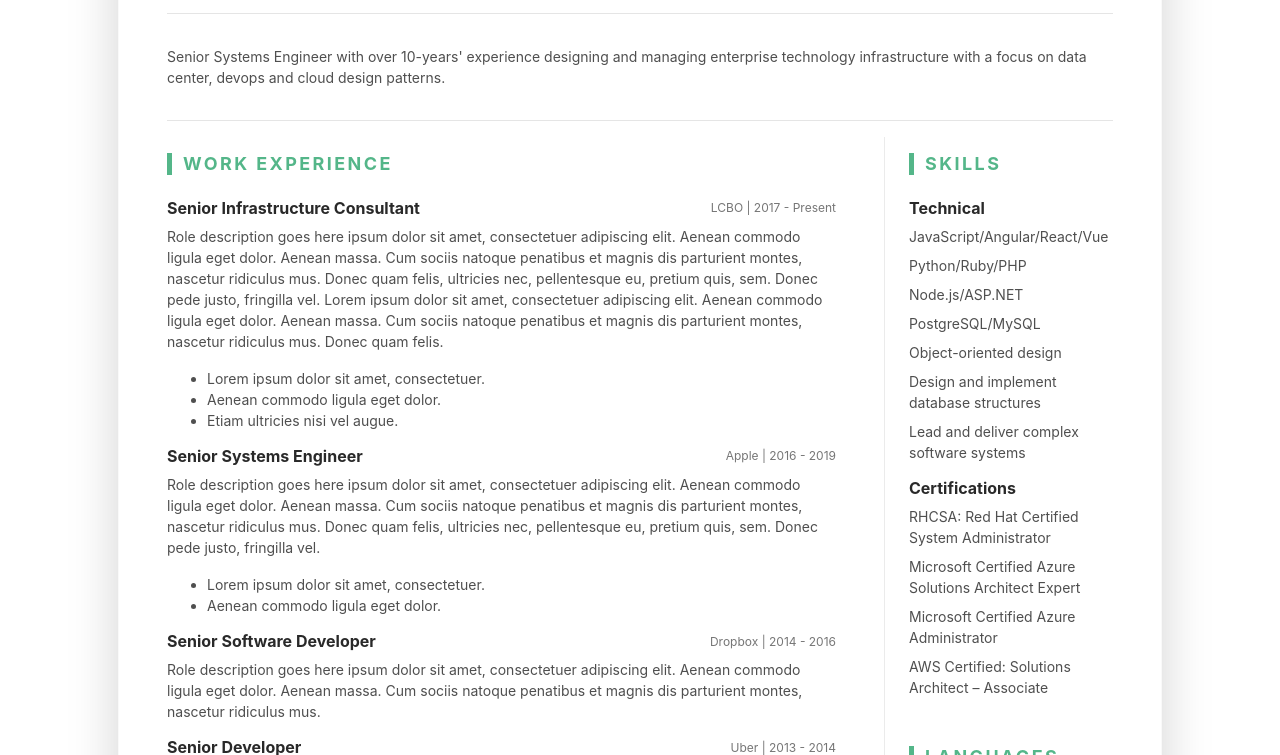
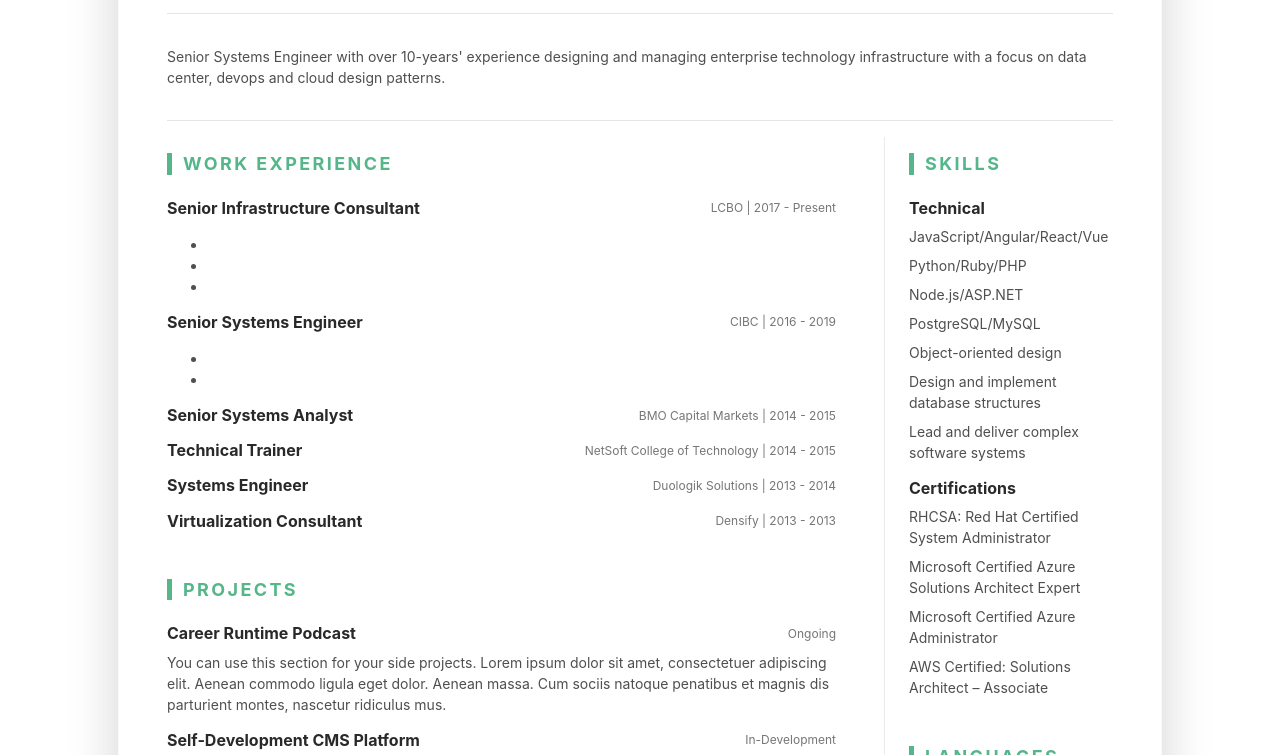
Before and after one commit to njbryan/njbryan.github.io, a plain HTML site: page index.html in a window 1280 px wide. Shown: the part 196-951 px from the top of the page. Drawn offline with Linux system fonts and the light colour scheme.

Commit message:
Removed a lot of template data njbryan/hugo-githubpages@a8ab9fd3c40fb5e8d2f52e50e76fa0f50fa467bb

```diff
--- a/index.html
+++ b/index.html
@@ -111,14 +111,14 @@
                                         <div class="item-meta col-12 col-md-6 col-lg-6 text-muted text-left text-md-right">LCBO | 2017 - Present</div>
                                     </div>
                                     <div class="item-content">
-                                        <p>Role description goes here ipsum dolor sit amet, consectetuer adipiscing elit. Aenean commodo ligula eget dolor. Aenean massa. Cum sociis natoque penatibus et magnis dis parturient montes, nascetur ridiculus mus. Donec quam felis, ultricies nec, pellentesque eu, pretium quis, sem. Donec pede justo, fringilla vel. Lorem ipsum dolor sit amet, consectetuer adipiscing elit. Aenean commodo ligula eget dolor. Aenean massa. Cum sociis natoque penatibus et magnis dis parturient montes, nascetur ridiculus mus. Donec quam felis.</p>
+                                        <p></p>
                                         <ul class="resume-list">
 
-                                            <li>Lorem ipsum dolor sit amet, consectetuer.</li>
+                                            <li></li>
 
-                                            <li>Aenean commodo ligula eget dolor.</li>
+                                            <li></li>
 
-                                            <li>Etiam ultricies nisi vel augue.</li>
+                                            <li></li>
 
                                         </ul>
                                     </div>
@@ -127,15 +127,15 @@
                                 <div class="item mb-3">
                                     <div class="item-heading row align-items-center mb-2">
                                         <h4 class="item-title col-12 col-md-6 col-lg-6 mb-2 mb-md-0">Senior Systems Engineer</h4>
-                                        <div class="item-meta col-12 col-md-6 col-lg-6 text-muted text-left text-md-right">Apple | 2016 - 2019</div>
+                                        <div class="item-meta col-12 col-md-6 col-lg-6 text-muted text-left text-md-right">CIBC | 2016 - 2019</div>
                                     </div>
                                     <div class="item-content">
-                                        <p>Role description goes here ipsum dolor sit amet, consectetuer adipiscing elit. Aenean commodo ligula eget dolor. Aenean massa. Cum sociis natoque penatibus et magnis dis parturient montes, nascetur ridiculus mus. Donec quam felis, ultricies nec, pellentesque eu, pretium quis, sem. Donec pede justo, fringilla vel.</p>
+                                        <p></p>
                                         <ul class="resume-list">
 
-                                            <li>Lorem ipsum dolor sit amet, consectetuer.</li>
+                                            <li></li>
 
-                                            <li>Aenean commodo ligula eget dolor.</li>
+                                            <li></li>
 
                                         </ul>
                                     </div>
@@ -143,11 +143,11 @@
 
                                 <div class="item mb-3">
                                     <div class="item-heading row align-items-center mb-2">
-                                        <h4 class="item-title col-12 col-md-6 col-lg-6 mb-2 mb-md-0">Senior Software Developer</h4>
-                                        <div class="item-meta col-12 col-md-6 col-lg-6 text-muted text-left text-md-right">Dropbox | 2014 - 2016</div>
+                                        <h4 class="item-title col-12 col-md-6 col-lg-6 mb-2 mb-md-0">Senior Systems Analyst</h4>
+                                        <div class="item-meta col-12 col-md-6 col-lg-6 text-muted text-left text-md-right">BMO Capital Markets | 2014 - 2015</div>
                                     </div>
                                     <div class="item-content">
-                                        <p>Role description goes here ipsum dolor sit amet, consectetuer adipiscing elit. Aenean commodo ligula eget dolor. Aenean massa. Cum sociis natoque penatibus et magnis dis parturient montes, nascetur ridiculus mus.</p>
+                                        <p></p>
                                         <ul class="resume-list">
 
                                         </ul>
@@ -156,11 +156,11 @@
 
                                 <div class="item mb-3">
                                     <div class="item-heading row align-items-center mb-2">
-                                        <h4 class="item-title col-12 col-md-6 col-lg-6 mb-2 mb-md-0">Senior Developer</h4>
-                                        <div class="item-meta col-12 col-md-6 col-lg-6 text-muted text-left text-md-right">Uber | 2013 - 2014</div>
+                                        <h4 class="item-title col-12 col-md-6 col-lg-6 mb-2 mb-md-0">Technical Trainer</h4>
+                                        <div class="item-meta col-12 col-md-6 col-lg-6 text-muted text-left text-md-right">NetSoft College of Technology | 2014 - 2015</div>
                                     </div>
                                     <div class="item-content">
-                                        <p>Role description goes here ipsum dolor sit amet, consectetuer adipiscing elit. Aenean commodo ligula eget dolor. Aenean massa. Cum sociis natoque penatibus.</p>
+                                        <p></p>
                                         <ul class="resume-list">
 
                                         </ul>
@@ -169,11 +169,11 @@
 
                                 <div class="item mb-3">
                                     <div class="item-heading row align-items-center mb-2">
-                                        <h4 class="item-title col-12 col-md-6 col-lg-6 mb-2 mb-md-0">Backend Developer</h4>
-                                        <div class="item-meta col-12 col-md-6 col-lg-6 text-muted text-left text-md-right">Amazon | 2014 - 2016</div>
+                                        <h4 class="item-title col-12 col-md-6 col-lg-6 mb-2 mb-md-0">Systems Engineer</h4>
+                                        <div class="item-meta col-12 col-md-6 col-lg-6 text-muted text-left text-md-right">Duologik Solutions | 2013 - 2014</div>
                                     </div>
                                     <div class="item-content">
-                                        <p>Role description goes here ipsum dolor sit amet, consectetuer adipiscing elit. Aenean commodo ligula eget dolor. Aenean massa. Cum sociis natoque penatibus et magnis dis parturient montes, nascetur ridiculus mus.</p>
+                                        <p></p>
                                         <ul class="resume-list">
 
                                         </ul>
@@ -182,11 +182,11 @@
 
                                 <div class="item mb-3">
                                     <div class="item-heading row align-items-center mb-2">
-                                        <h4 class="item-title col-12 col-md-6 col-lg-6 mb-2 mb-md-0">Frontend Developer</h4>
-                                        <div class="item-meta col-12 col-md-6 col-lg-6 text-muted text-left text-md-right">Startup | 2013 - 2014</div>
+                                        <h4 class="item-title col-12 col-md-6 col-lg-6 mb-2 mb-md-0">Virtualization Consultant</h4>
+                                        <div class="item-meta col-12 col-md-6 col-lg-6 text-muted text-left text-md-right">Densify | 2013 - 2013</div>
                                     </div>
                                     <div class="item-content">
-                                        <p>Role description goes here ipsum dolor sit amet, consectetuer adipiscing elit. Aenean commodo ligula eget dolor. Aenean massa. Cum sociis natoque penatibus.</p>
+                                        <p></p>
                                         <ul class="resume-list">
 
                                         </ul>
@@ -208,7 +208,7 @@
                                 <div class="item mb-3">
                                     <div class="item-heading row align-items-center mb-2">
                                         <h4 class="item-title col-12 col-md-6 col-lg-8 mb-2 mb-md-0">Career Runtime Podcast</h4>
-                                        <div class="item-meta col-12 col-md-6 col-lg-4 text-muted text-left text-md-right">Open Source</div>
+                                        <div class="item-meta col-12 col-md-6 col-lg-4 text-muted text-left text-md-right">Ongoing</div>
                                     </div>
                                     <div class="item-content">
                                         <p>You can use this section for your side projects. Lorem ipsum dolor sit amet, consectetuer adipiscing elit. Aenean commodo ligula eget dolor. Aenean massa. Cum sociis natoque penatibus et magnis dis parturient montes, nascetur ridiculus mus.</p>
@@ -218,7 +218,7 @@
                                 <div class="item mb-3">
                                     <div class="item-heading row align-items-center mb-2">
                                         <h4 class="item-title col-12 col-md-6 col-lg-8 mb-2 mb-md-0">Self-Development CMS Platform</h4>
-                                        <div class="item-meta col-12 col-md-6 col-lg-4 text-muted text-left text-md-right">Open Source</div>
+                                        <div class="item-meta col-12 col-md-6 col-lg-4 text-muted text-left text-md-right">In-Development</div>
                                     </div>
                                     <div class="item-content">
                                         <p>You can use this section for your side projects. Cras dapibus. Vivamus elementum semper nisi. Aenean vulputate eleifend tellus. Aenean leo ligula, porttitor eu, consequat vitae, eleifend ac, enim.</p>
```
